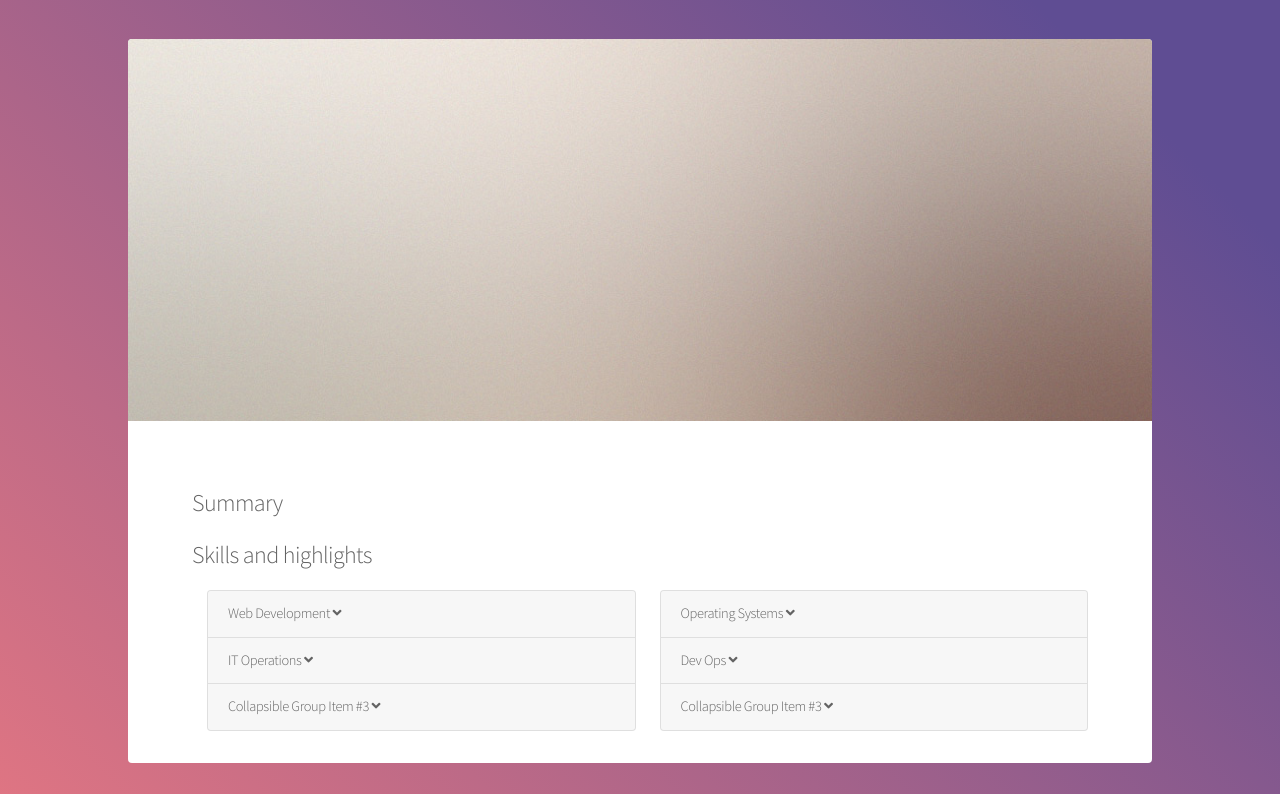
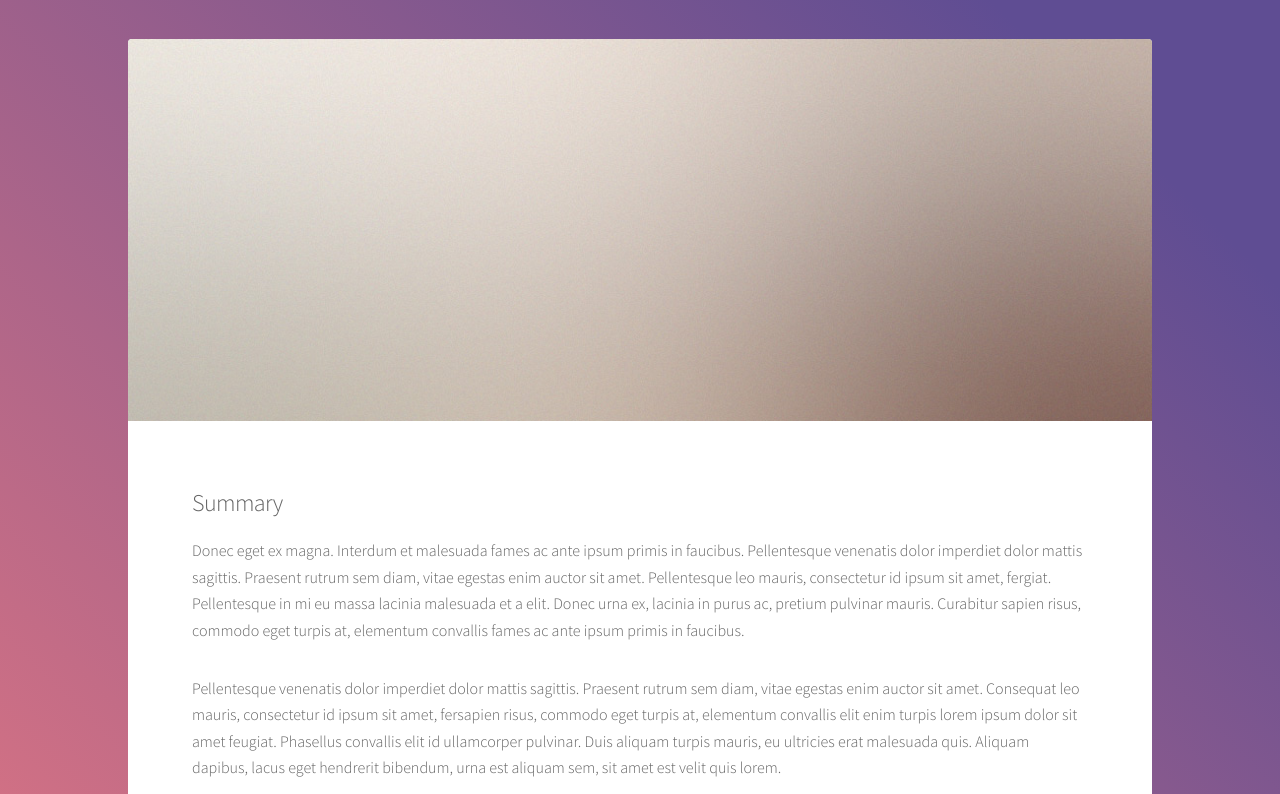
Before and after one commit to EricMitz/ericmitz.github.io, a plain HTML site: page generic.html in a window 1280 px wide. Shown: the part 158-952 px from the top of the page. Drawn offline with nearby package versions, Linux system fonts and the light colour scheme.

Commit message:
Add files via upload

```diff
--- a/generic.html
+++ b/generic.html
@@ -34,6 +34,8 @@
 							<section id="content" class="main">
 								<span class="image main"><img src="images/pic04.jpg" alt="" /></span>
 								<h2>Summary</h2>
+								<p>Donec eget ex magna. Interdum et malesuada fames ac ante ipsum primis in faucibus. Pellentesque venenatis dolor imperdiet dolor mattis sagittis. Praesent rutrum sem diam, vitae egestas enim auctor sit amet. Pellentesque leo mauris, consectetur id ipsum sit amet, fergiat. Pellentesque in mi eu massa lacinia malesuada et a elit. Donec urna ex, lacinia in purus ac, pretium pulvinar mauris. Curabitur sapien risus, commodo eget turpis at, elementum convallis fames ac ante ipsum primis in faucibus.</p>
+								<p>Pellentesque venenatis dolor imperdiet dolor mattis sagittis. Praesent rutrum sem diam, vitae egestas enim auctor sit amet. Consequat leo mauris, consectetur id ipsum sit amet, fersapien risus, commodo eget turpis at, elementum convallis elit enim turpis lorem ipsum dolor sit amet feugiat. Phasellus convallis elit id ullamcorper pulvinar. Duis aliquam turpis mauris, eu ultricies erat malesuada quis. Aliquam dapibus, lacus eget hendrerit bibendum, urna est aliquam sem, sit amet est velit quis lorem.</p>
 								<h2>Skills and highlights</h2>
 								<!--<p>Donec eget ex magna. Interdum et malesuada fames ac ante ipsum primis in faucibus. Pellentesque venenatis dolor imperdiet dolor mattis sagittis. Praesent rutrum sem diam, vitae egestas enim auctor sit amet. Pellentesque leo mauris, consectetur id ipsum sit amet, fergiat. Pellentesque in mi eu massa lacinia malesuada et a elit. Donec urna ex, lacinia in purus ac, pretium pulvinar mauris. Curabitur sapien risus, commodo eget turpis at, elementum convallis fames ac ante ipsum primis in faucibus.</p>
 								<p>Pellentesque venenatis dolor imperdiet dolor mattis sagittis. Praesent rutrum sem diam, vitae egestas enim auctor sit amet. Consequat leo mauris, consectetur id ipsum sit amet, fersapien risus, commodo eget turpis at, elementum convallis elit enim turpis lorem ipsum dolor sit amet feugiat. Phasellus convallis elit id ullamcorper pulvinar. Duis aliquam turpis mauris, eu ultricies erat malesuada quis. Aliquam dapibus, lacus eget hendrerit bibendum, urna est aliquam sem, sit amet est velit quis lorem.</p>
```
